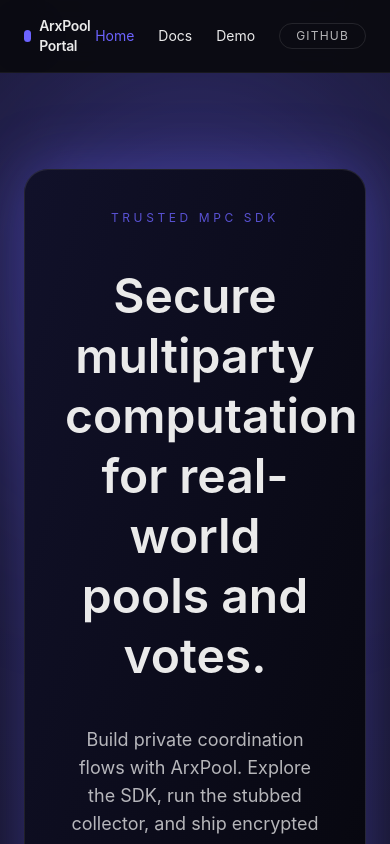
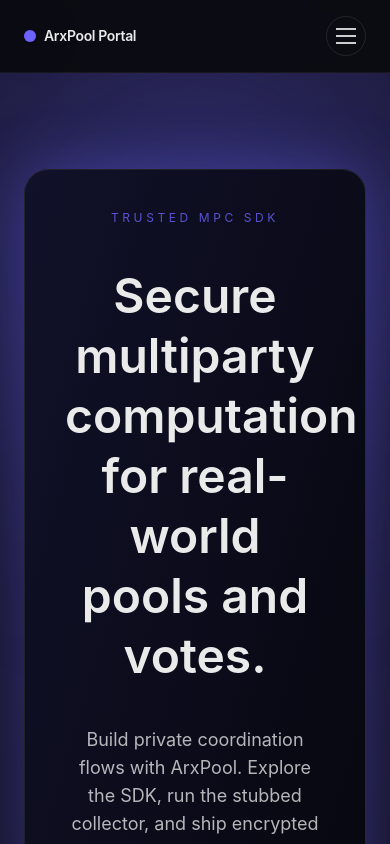
Before and after one commit to Lexiie/arxpool-web, a Next.js app: page / in a window 390 px wide. Shown: the top 844 px of the page. Built offline with nearby package versions, Linux system fonts and the light colour scheme.

Commit message:
Update fonts and mobile nav

```diff
--- a/components/footer.tsx
+++ b/components/footer.tsx
@@ -2,7 +2,7 @@ export function Footer() {
   return (
     <footer className="border-t border-white/5 bg-black/40">
       <div className="mx-auto flex max-w-6xl flex-col gap-4 px-6 py-10 text-xs text-white/60 sm:flex-row sm:items-center sm:justify-between">
-        <p>© {new Date().getFullYear()} ArxPool Labs. All rights reserved.</p>
+        <p>© {new Date().getFullYear()} ArxPool. All rights reserved.</p>
         <div className="flex gap-4">
           <a href="/docs/security" className="hover:text-primary">
             Security
--- a/components/navbar.tsx
+++ b/components/navbar.tsx
@@ -1,5 +1,6 @@
 'use client';
 
+import { useState } from "react";
 import Link from "next/link";
 import { usePathname } from "next/navigation";
 import clsx from "clsx";
@@ -12,6 +13,9 @@ const links = [
 
 export function Navbar() {
   const pathname = usePathname();
+  const [isOpen, setIsOpen] = useState(false);
+
+  const closeMenu = () => setIsOpen(false);
 
   return (
     <header className="sticky top-0 z-50 border-b border-white/5 bg-background/90 backdrop-blur-xl">
@@ -20,7 +24,7 @@ export function Navbar() {
           <span className="h-3 w-3 rounded-full bg-primary shadow-glow" aria-hidden />
           ArxPool Portal
         </Link>
-        <div className="flex items-center gap-6">
+        <div className="hidden items-center gap-6 md:flex">
           {links.map((link) => (
             <Link
               key={link.href}
@@ -34,7 +38,7 @@ export function Navbar() {
             </Link>
           ))}
           <a
-            href="https://github.com/arxpool"
+            href="https://github.com/Lexiie/arxpool-sdk"
             className="rounded-full border border-white/10 px-4 py-1 text-xs uppercase tracking-widest text-white/70 transition hover:border-primary hover:text-primary"
             target="_blank"
             rel="noreferrer"
@@ -42,7 +46,67 @@ export function Navbar() {
             GitHub
           </a>
         </div>
+        <button
+          type="button"
+          className="flex h-10 w-10 items-center justify-center rounded-full border border-white/10 text-white/80 transition hover:border-primary hover:text-primary md:hidden"
+          aria-label="Toggle navigation"
+          aria-expanded={isOpen}
+          onClick={() => setIsOpen((prev) => !prev)}
+        >
+          <span className="sr-only">Toggle navigation</span>
+          <span className="relative h-4 w-5" aria-hidden="true">
+            <span
+              className={clsx(
+                "absolute left-0 h-0.5 w-full bg-current transition-transform duration-200",
+                isOpen ? "top-1/2 -translate-y-1/2 rotate-45" : "top-0"
+              )}
+            />
+            <span
+              className={clsx(
+                "absolute left-0 h-0.5 w-full bg-current transition-opacity duration-200",
+                isOpen ? "top-1/2 -translate-y-1/2 opacity-0" : "top-1/2 -translate-y-1/2 opacity-100"
+              )}
+            />
+            <span
+              className={clsx(
+                "absolute left-0 h-0.5 w-full bg-current transition-transform duration-200",
+                isOpen ? "top-1/2 -translate-y-1/2 -rotate-45" : "bottom-0"
+              )}
+            />
+          </span>
+        </button>
       </nav>
+      <div
+        className={clsx(
+          "md:hidden",
+          isOpen ? "max-h-64 border-t border-white/5" : "max-h-0 overflow-hidden"
+        )}
+      >
+        <div className="flex flex-col gap-3 px-6 pb-4 pt-3 text-sm">
+          {links.map((link) => (
+            <Link
+              key={link.href}
+              href={link.href}
+              className={clsx(
+                "py-1 transition-colors hover:text-primary",
+                pathname === link.href && "text-primary"
+              )}
+              onClick={closeMenu}
+            >
+              {link.label}
+            </Link>
+          ))}
+          <a
+            href="https://github.com/Lexiie/arxpool-sdk"
+            className="rounded-full border border-white/10 px-4 py-2 text-center text-xs uppercase tracking-widest text-white/70 transition hover:border-primary hover:text-primary"
+            target="_blank"
+            rel="noreferrer"
+            onClick={closeMenu}
+          >
+            GitHub
+          </a>
+        </div>
+      </div>
     </header>
   );
 }
--- a/styles/globals.css
+++ b/styles/globals.css
@@ -7,7 +7,7 @@
 }
 
 body {
-  font-family: "Google Sans", Inter, sans-serif;
+  font-family: "Google Sans Code", "Google Sans", Inter, sans-serif;
   background: radial-gradient(circle at top, rgba(108, 99, 255, 0.2), transparent 45%),
     #0A0A0F;
   color: #EAEAEA;
--- a/tailwind.config.ts
+++ b/tailwind.config.ts
@@ -19,7 +19,7 @@ const config: Config = {
         muted: "#1A1A24"
       },
       fontFamily: {
-        sans: ['"Google Sans"', "Inter", "sans-serif"]
+        sans: ['"Google Sans Code"', '"Google Sans"', "Inter", "sans-serif"]
       },
       borderRadius: {
         xl: "1rem",
```
